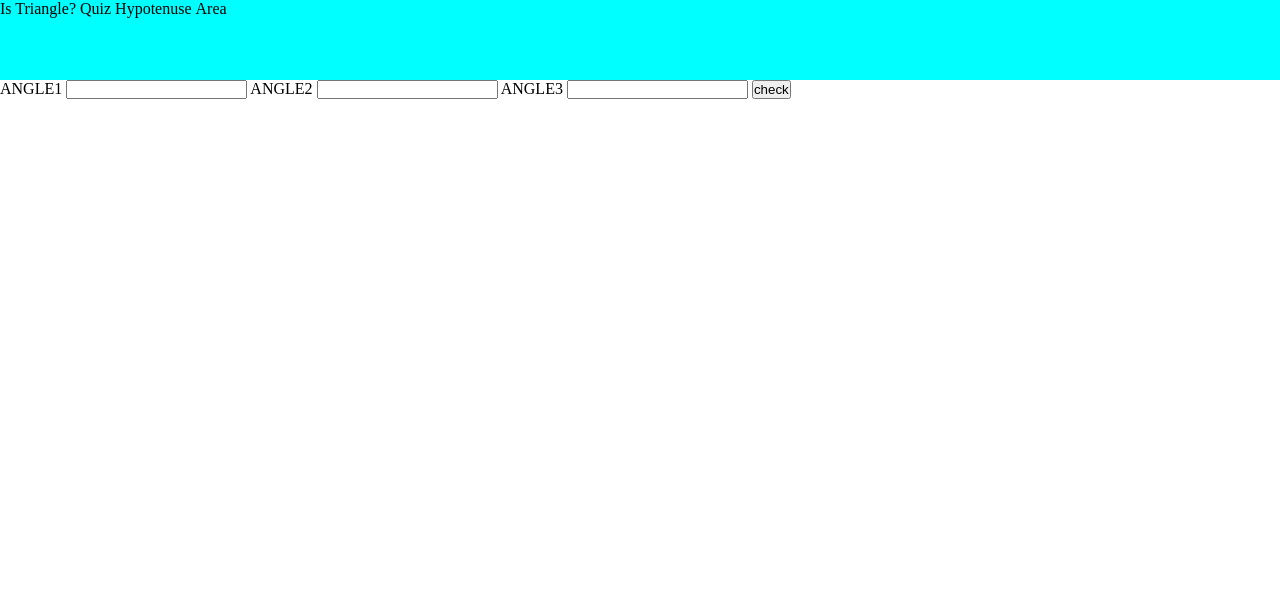
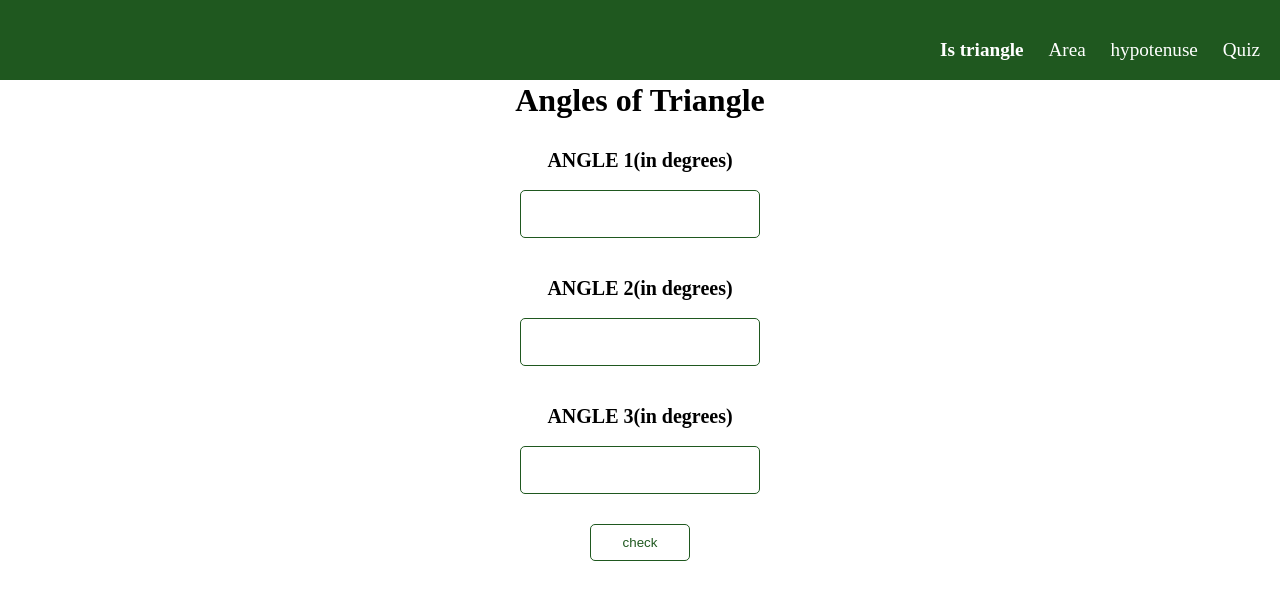
Before and after one commit to shubhamtiwari08/Triangle, a plain HTML site: page index.html in a window 1280 px wide. Drawn offline with Linux system fonts and the light colour scheme.

Commit message:
added style to each page

```diff
--- a/area.css
+++ b/area.css
@@ -5,17 +5,78 @@
 
 }
 
-#result {
-    border: 1px solid black;
-    width: 20%;
-    height: 20px;
-}
+
 
 .main-container {
-    width: 50%;
+    margin: 30px;
+    width: 100%;
     height: 50%;
     display: flex;
     flex-direction: column;
     align-items: center;
     row-gap: 10px;
 }
+
+
+nav {
+    text-align: end;
+    padding-right: 10px;
+    padding-top: 30px;
+
+}
+
+nav ul li {
+    display: inline;
+    padding: 10px;
+}
+
+ul {
+    font-size: larger;
+    text-decoration: none;
+    color: white;
+}
+
+.active {
+    font-weight: bolder;
+}
+
+p {
+    font-weight: bolder;
+}
+
+a {
+    text-decoration: none;
+    color: white;
+}
+
+nav {
+    width: 100%;
+    height: 10vh;
+    background-color: rgb(31, 88, 31);
+
+}
+
+label {
+    font-size: 20px;
+    font-weight: bold;
+    margin-top: 20px;
+}
+
+input {
+    width: 15rem;
+    height: 3rem;
+    border-radius: 5px;
+    border: 1px solid rgb(31, 88, 31);
+    margin: 10px;
+}
+
+
+button {
+    width: 100px;
+    padding: 10px 10px;
+    border-radius: 5px;
+    background-color: white;
+    color: rgb(31, 88, 31);
+    border: 1px solid rgb(31, 88, 31);
+    margin: 20px;
+}
--- a/area.js
+++ b/area.js
@@ -16,7 +16,7 @@ function area() {
 
     let area = ((baseValue * heightValue) / 2)
 
-    result.textContent = area
+    result.textContent = "Area of triangle is :" + area
 
 
 
--- a/hypotenuse.css
+++ b/hypotenuse.css
@@ -0,0 +1,82 @@
+* {
+    margin: 0;
+    padding: 0;
+    box-sizing: border-box;
+
+}
+
+
+
+.main-container {
+    margin: 30px;
+    width: 100%;
+    height: 50%;
+    display: flex;
+    flex-direction: column;
+    align-items: center;
+    row-gap: 10px;
+}
+
+
+nav {
+    text-align: end;
+    padding-right: 10px;
+    padding-top: 30px;
+
+}
+
+nav ul li {
+    display: inline;
+    padding: 10px;
+}
+
+ul {
+    font-size: larger;
+    text-decoration: none;
+    color: white;
+}
+
+.active {
+    font-weight: bolder;
+}
+
+p {
+    font-weight: bolder;
+}
+
+a {
+    text-decoration: none;
+    color: white;
+}
+
+nav {
+    width: 100%;
+    height: 10vh;
+    background-color: rgb(31, 88, 31);
+
+}
+
+label {
+    font-size: 20px;
+    font-weight: bold;
+    margin-top: 20px;
+}
+
+input {
+    width: 15rem;
+    height: 3rem;
+    border-radius: 5px;
+    border: 1px solid rgb(31, 88, 31);
+    margin: 10px;
+}
+
+
+button {
+    width: 100px;
+    padding: 10px 10px;
+    border-radius: 5px;
+    background-color: white;
+    color: rgb(31, 88, 31);
+    border: 1px solid rgb(31, 88, 31);
+    margin: 20px;
+}
--- a/hypotenuse.js
+++ b/hypotenuse.js
@@ -14,9 +14,9 @@ function find() {
 
     let hypotenuseValue = Math.sqrt(heightValue + baseValue)
 
-    hypotenuse.textContent = hypotenuseValue
+    hypotenuse.textContent = "hypotenuse is : " + hypotenuseValue
 
-    console.log(hypotenuseValue)
+
 }
 
 
--- a/index.html
+++ b/index.html
@@ -10,22 +10,24 @@
 </head>
 
 <body>
-    <nav class="nav-bar">
+    <nav>
         <ul>
-            <li>Is Triangle?</li>
-            <li>Quiz</li>
-            <li>Hypotenuse</li>
-            <li>Area</li>
+            <li> <a href="index.html" class="active">Is triangle</a> </li>
+            <li> <a href="area.html">Area </a></li>
+            <li> <a href="hypotenuse.html">hypotenuse</a></li>
+            <li> <a href="quiz.html">Quiz </a></li>
         </ul>
     </nav>
     <div class="main-container">
-        <label for="javascript">ANGLE1</label>
+        <h1>Angles of Triangle</h1>
+        <label for="javascript">ANGLE 1(in degrees)</label>
         <input type="number" class="inputfield" id="#one">
-        <label for="javascript">ANGLE2</label>
+        <label for="javascript">ANGLE 2(in degrees)</label>
         <input type="number" class="inputfield" id="#two">
-        <label for="javascript">ANGLE3</label>
+        <label for="javascript">ANGLE 3(in degrees)</label>
         <input type="number" class="inputfield" id="#three">
         <button id="check-btn">check</button>
+        <p id="result"></p>
 
 
 
--- a/quiz.css
+++ b/quiz.css
@@ -4,3 +4,59 @@
     box-sizing: border-box;
 
 }
+
+body {
+    text-align: center;
+    line-height: 40px;
+}
+
+
+nav {
+    text-align: end;
+    padding-right: 10px;
+    padding-top: 30px;
+
+}
+
+nav ul li {
+    display: inline;
+    padding: 10px;
+}
+
+ul {
+    font-size: larger;
+    text-decoration: none;
+    color: white;
+}
+
+.active {
+    font-weight: bolder;
+}
+
+p {
+    font-weight: bolder;
+}
+
+a {
+    text-decoration: none;
+    color: white;
+}
+
+nav {
+    width: 100%;
+    height: 10vh;
+    background-color: rgb(31, 88, 31);
+
+}
+
+.quiz-form {
+    text-align: center;
+}
+
+button {
+    padding: 10px 10px;
+    border-radius: 5px;
+    background-color: white;
+    color: rgb(31, 88, 31);
+    border: 1px solid rgb(31, 88, 31);
+}
--- a/script.js
+++ b/script.js
@@ -1,4 +1,6 @@
 var checkButton = document.querySelector("#check-btn")
+
+var result = document.querySelector("#result")
 
 var input = document.querySelectorAll(".inputfield")
 
@@ -6,11 +8,10 @@ checkButton.addEventListener("click", angleSum)
 
 function angleSum() {
     var sum = Number(input[0].value) + Number(input[1].value) + Number(input[2].value)
-    console.log(sum)
 
     if (sum === 180) {
-        console.log("Yes its a triangle")
+        return result.textContent = "Yes its a triangle"
     } else {
-        console.log("it's not a triangle,all the angles should add up to 180")
+        return result.textContent = "it's not a triangle,all the angles should add up to 180"
     }
 }
--- a/style.css
+++ b/style.css
@@ -4,13 +4,79 @@
     box-sizing: border-box;
 }
 
-nav {
-    width: 100vw;
-    height: 10vh;
-    background-color: aqua;
+body {
+    text-align: center;
+    line-height: 40px;
 }
 
-ul li {
-    list-style: none;
+
+nav {
+    text-align: end;
+    padding-right: 10px;
+    padding-top: 30px;
+
+}
+
+nav ul li {
     display: inline;
+    padding: 10px;
 }
+
+ul {
+    font-size: larger;
+    text-decoration: none;
+    color: white;
+}
+
+.active {
+    font-weight: bolder;
+}
+
+p {
+    font-weight: bolder;
+}
+
+a {
+    text-decoration: none;
+    color: white;
+}
+
+nav {
+    width: 100%;
+    height: 10vh;
+    background-color: rgb(31, 88, 31);
+
+}
+
+.main-container {
+    display: flex;
+    flex-direction: column;
+    align-items: center;
+    width: 100vw;
+    height: 100vh;
+}
+
+label {
+    font-size: 20px;
+    font-weight: bold;
+    margin-top: 20px;
+}
+
+input {
+    width: 15rem;
+    height: 3rem;
+    border-radius: 5px;
+    border: 1px solid rgb(31, 88, 31);
+    margin: 10px;
+}
+
+
+button {
+    width: 100px;
+    padding: 10px 10px;
+    border-radius: 5px;
+    background-color: white;
+    color: rgb(31, 88, 31);
+    border: 1px solid rgb(31, 88, 31);
+    margin: 20px;
+}
```
Also changed, not shown: area.html (+9 -0 lines), hypotenuse.html (+8 -0 lines), quiz.html (+10 -0 lines).
